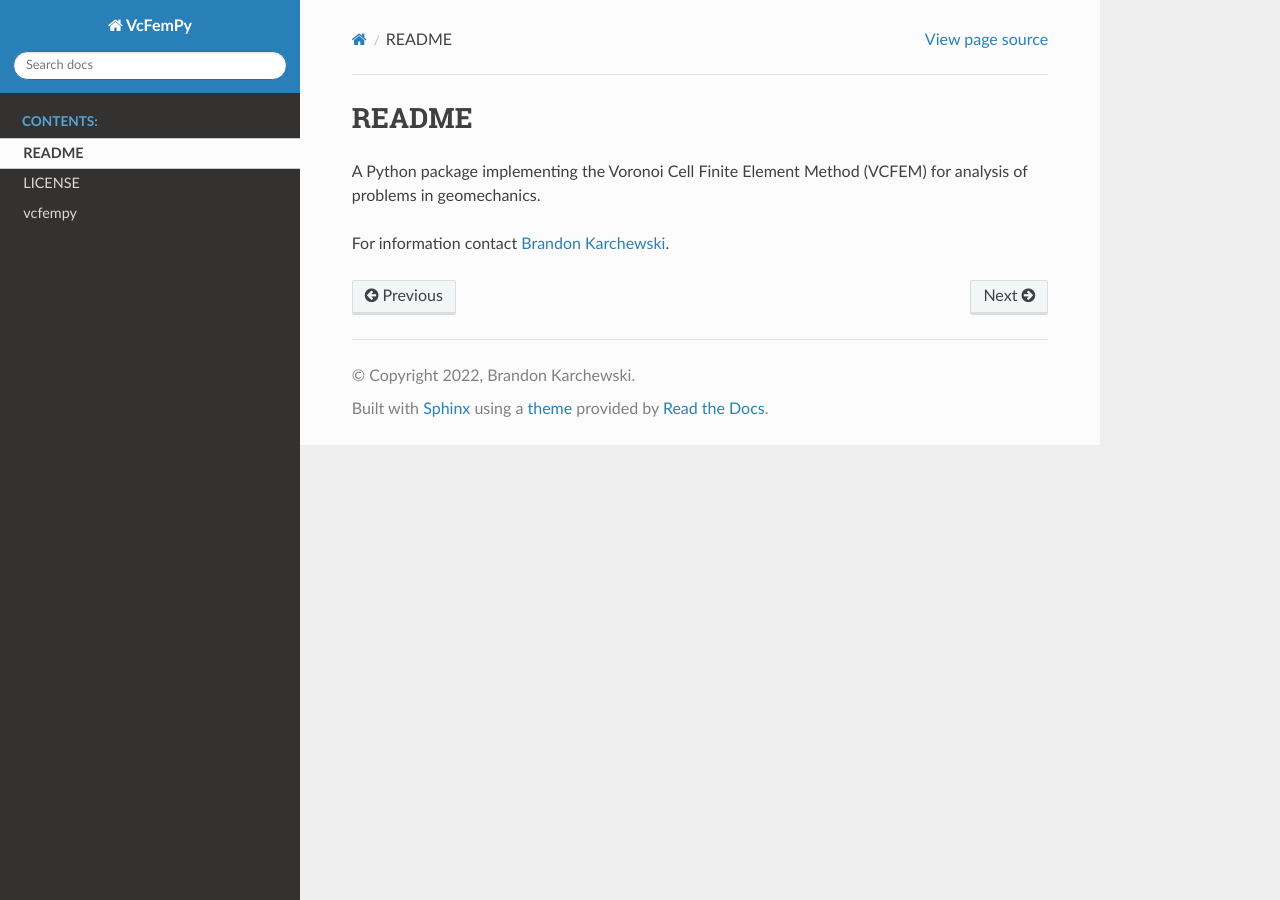
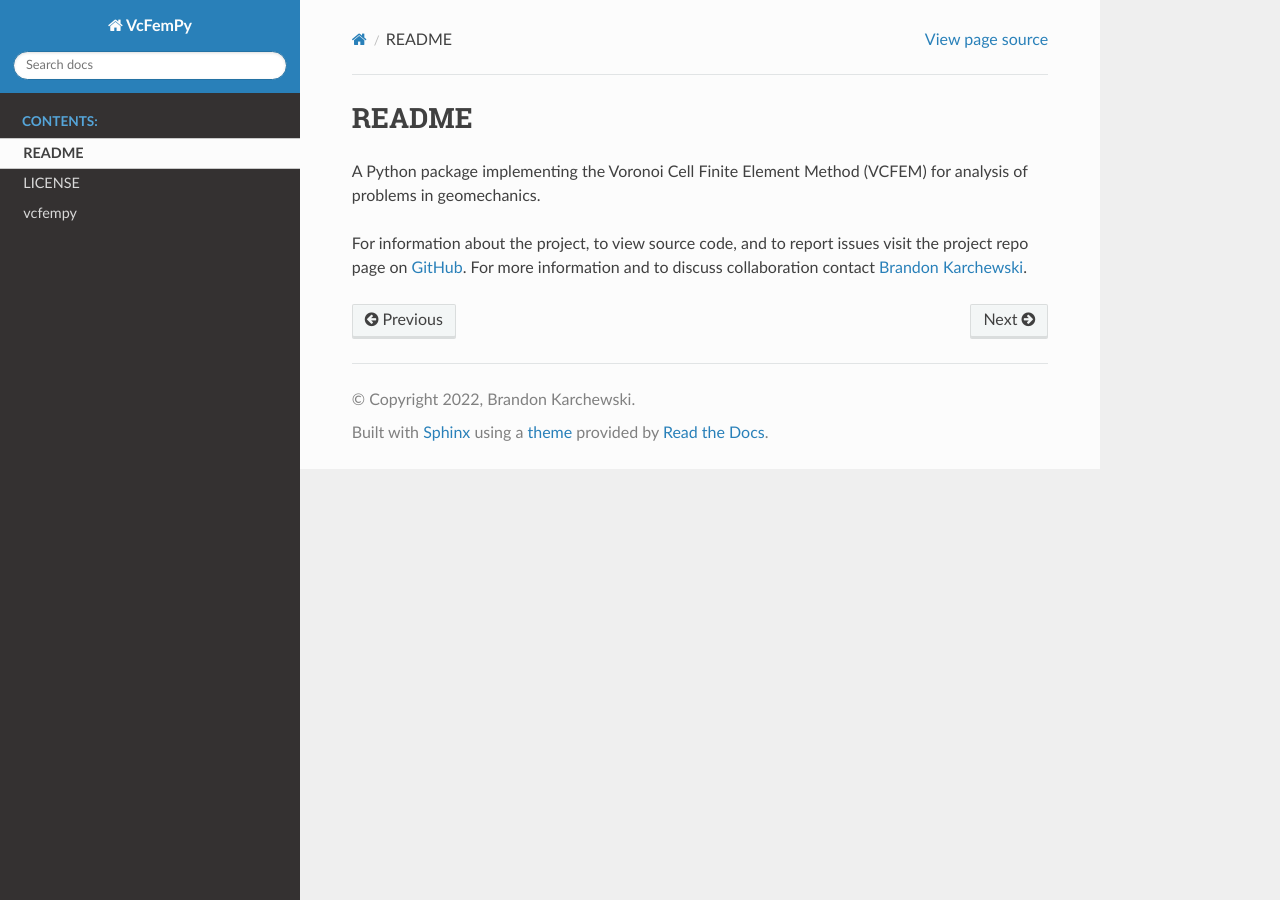
Before and after one commit to karcheba1/vcfempy, a Sphinx documentation site: the page built from docs/source/readme.rst, in a window 1280 px wide. Built offline with Sphinx 7.4.7 and the Read the Docs theme 2.0.0, drawn with Linux system fonts in a browser that asks for light colours.

```diff
--- a/README.rst
+++ b/README.rst
@@ -5,5 +5,8 @@ A Python package implementing the Voronoi Cell Finite Element Method (VCFEM)
 for analysis of problems in geomechanics.
 
 .. _Brandon Karchewski: brandon.karchewski@ucalgary.ca
+.. _GitHub: https://github.com/karcheba1/vcfempy/
 
-For information contact `Brandon Karchewski`_.
+For information about the project, to view source code, and to report issues
+visit the project repo page on GitHub_. For more information and to discuss
+collaboration contact `Brandon Karchewski`_.
--- a/docs/source/conf.py
+++ b/docs/source/conf.py
@@ -25,7 +25,7 @@ copyright = '2022, Brandon Karchewski'
 author = 'Brandon Karchewski'
 
 # The full version, including alpha/beta/rc tags
-release = '0.0.3'
+release = '0.0.4'
 
 
 # -- General configuration ---------------------------------------------------
```
Also changed, not shown: setup.cfg (+5 -5 lines), 2 other files.
